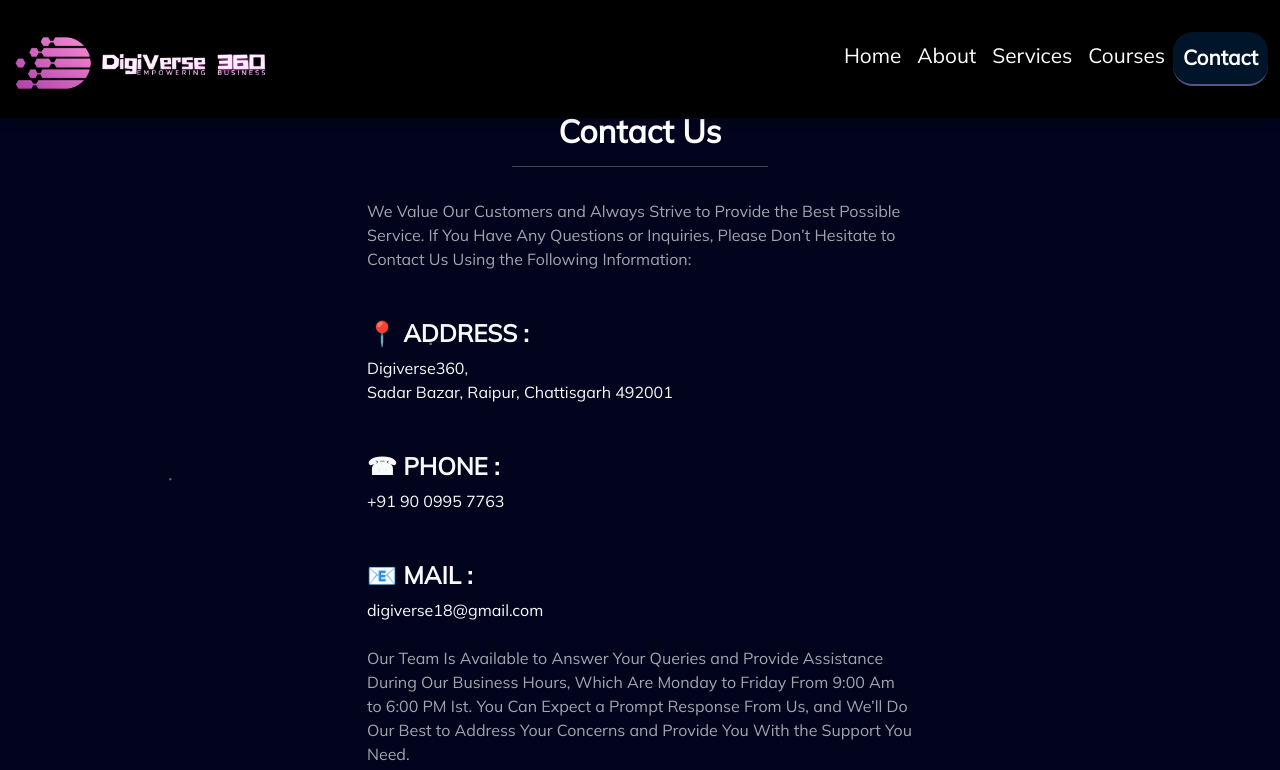
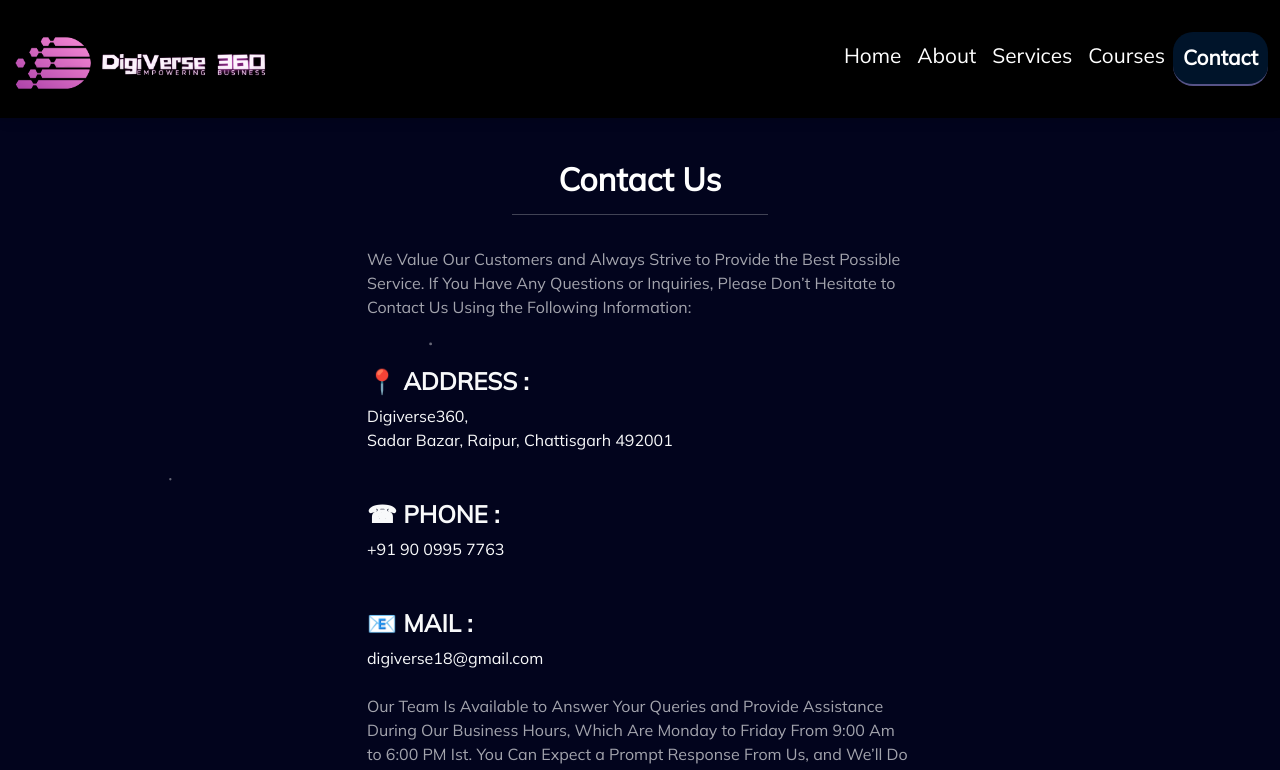
Before and after one commit to rajkishorepatra/digiverse, a React (Create React App) app: page /contact in a window 1280 px wide. Shown: the top 770 px of the page. Built offline with nearby package versions, Linux system fonts and the light colour scheme; a web font is replaced by a local one.

Commit message:
UPDATE contact

```diff
--- a/src/components/Contact.jsx
+++ b/src/components/Contact.jsx
@@ -25,10 +25,10 @@
         animate={{opacity: 1}}
         exit={{opacity: 0}}
         >
-        <div >
-            <div className="my-5" >
-                <h2 className="contactheader"><strong>Contact Us</strong> <hr className="container" style={{width:'20%',height:'1px' }}/> </h2>
-            </div>
+        <div className="contact" > <br /> <br />
+
+                <h2 className="contactheader"><strong>Contact Us</strong> <hr className="container" style={{width:'20%',height:'1px' }}/> </h2> <br /> <br />
+
 
             <div className="container contact_div" >
                 <div className="row">
```
